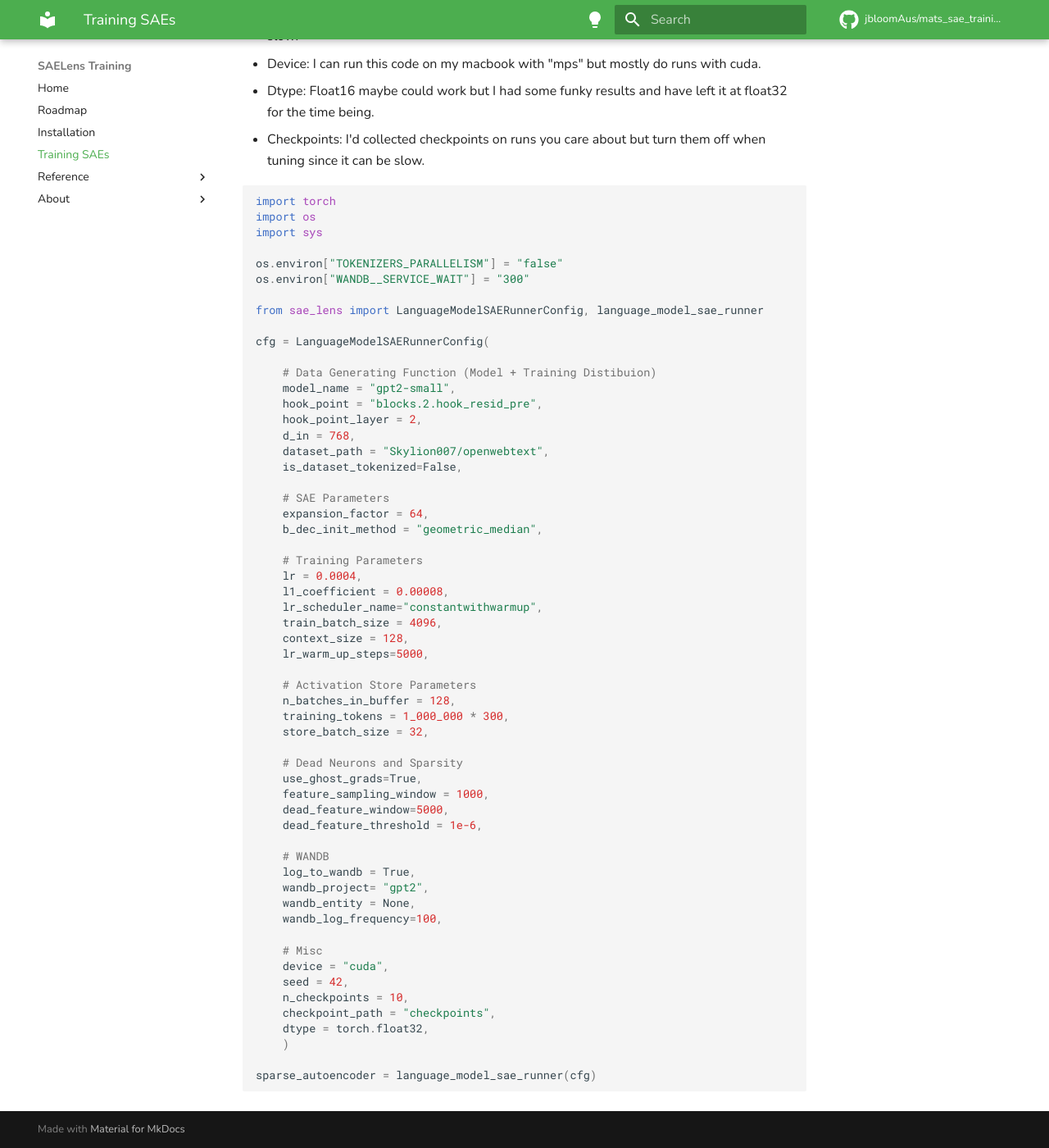
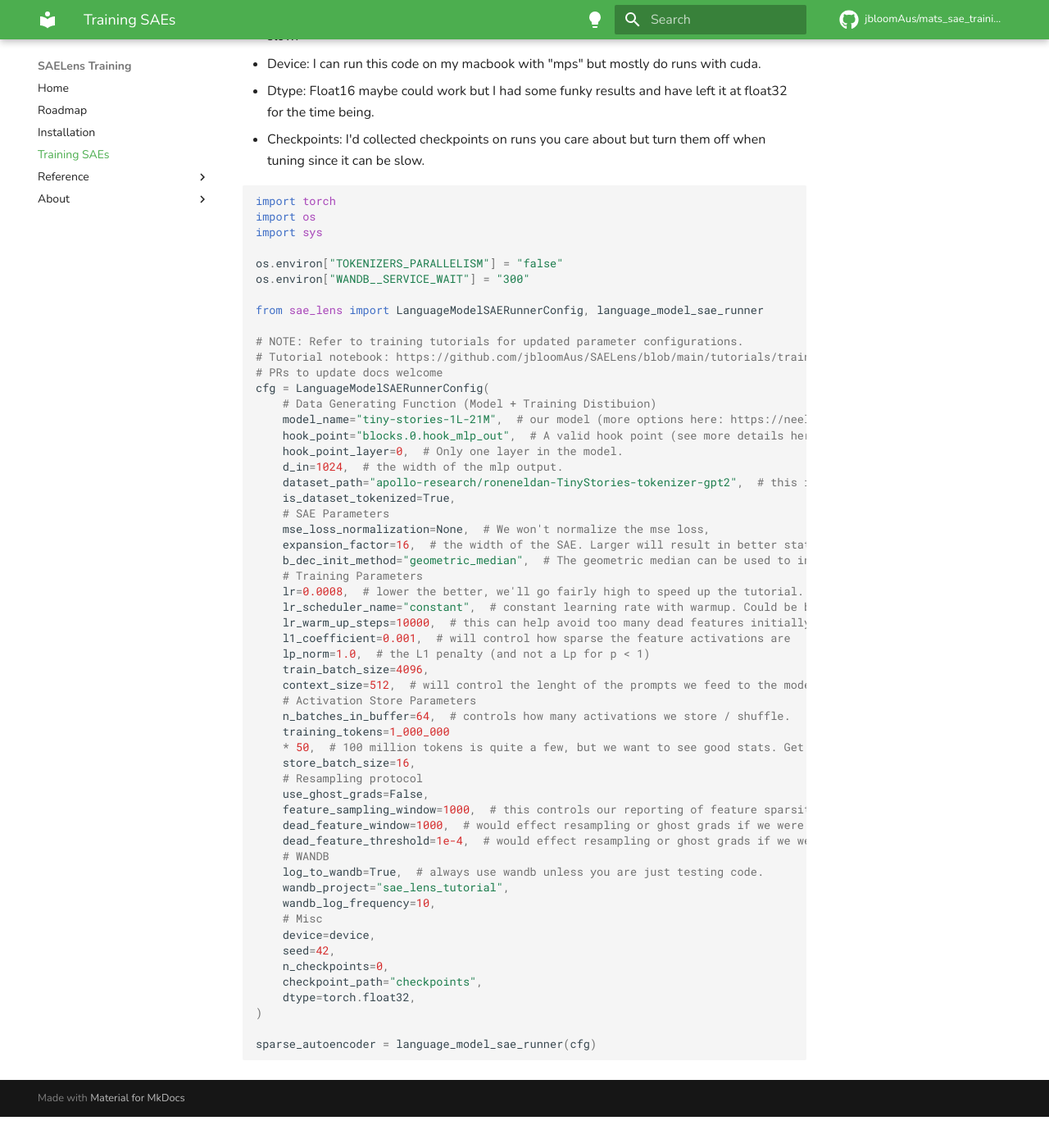
Before and after one commit to jbloomAus/SAELens, an MkDocs documentation site: the page built from docs/training_saes.md, in a window 1280 px wide and 1400 px high, scrolled down 1141 px. Shown: the whole window at 82% size. Built offline with MkDocs 1.6.1 and Material for MkDocs 9.7.7, drawn with Linux system fonts in a browser that asks for light colours; comment, search, counter and statistics services are not loaded; after the commit the page ends 2503 px from its top, so only the background shows below that.

Commit message:
chore: fix outdated lr_scheduler_name in docs (#109)
* chore: fix outdated lr_scheduler_name in docs

* add tutorial hparams

```diff
--- a/docs/training_saes.md
+++ b/docs/training_saes.md
@@ -25,52 +25,50 @@ os.environ["WANDB__SERVICE_WAIT"] = "300"
 
 from sae_lens import LanguageModelSAERunnerConfig, language_model_sae_runner
 
+# NOTE: Refer to training tutorials for updated parameter configurations.
+# Tutorial notebook: https://github.com/jbloomAus/SAELens/blob/main/tutorials/training_a_sparse_autoencoder.ipynb
+# PRs to update docs welcome
 cfg = LanguageModelSAERunnerConfig(
-
     # Data Generating Function (Model + Training Distibuion)
-    model_name = "gpt2-small",
-    hook_point = "blocks.2.hook_resid_pre",
-    hook_point_layer = 2,
-    d_in = 768,
-    dataset_path = "Skylion007/openwebtext",
-    is_dataset_tokenized=False,
-
+    model_name="tiny-stories-1L-21M",  # our model (more options here: https://neelnanda-io.github.io/TransformerLens/generated/model_properties_table.html)
+    hook_point="blocks.0.hook_mlp_out",  # A valid hook point (see more details here: https://neelnanda-io.github.io/TransformerLens/generated/demos/Main_Demo.html#Hook-Points)
+    hook_point_layer=0,  # Only one layer in the model.
+    d_in=1024,  # the width of the mlp output.
+    dataset_path="apollo-research/roneneldan-TinyStories-tokenizer-gpt2",  # this is a tokenized language dataset on Huggingface for the Tiny Stories corpus.
+    is_dataset_tokenized=True,
     # SAE Parameters
-    expansion_factor = 64,
-    b_dec_init_method = "geometric_median",
-
+    mse_loss_normalization=None,  # We won't normalize the mse loss,
+    expansion_factor=16,  # the width of the SAE. Larger will result in better stats but slower training.
+    b_dec_init_method="geometric_median",  # The geometric median can be used to initialize the decoder weights.
     # Training Parameters
-    lr = 0.0004,
-    l1_coefficient = 0.00008,
-    lr_scheduler_name="constantwithwarmup",
-    train_batch_size = 4096,
-    context_size = 128,
-    lr_warm_up_steps=5000,
-
+    lr=0.0008,  # lower the better, we'll go fairly high to speed up the tutorial.
+    lr_scheduler_name="constant",  # constant learning rate with warmup. Could be better schedules out there.
+    lr_warm_up_steps=10000,  # this can help avoid too many dead features initially.
+    l1_coefficient=0.001,  # will control how sparse the feature activations are
+    lp_norm=1.0,  # the L1 penalty (and not a Lp for p < 1)
+    train_batch_size=4096,
+    context_size=512,  # will control the lenght of the prompts we feed to the model. Larger is better but slower.
     # Activation Store Parameters
-    n_batches_in_buffer = 128,
-    training_tokens = 1_000_000 * 300,
-    store_batch_size = 32,
-
-    # Dead Neurons and Sparsity
-    use_ghost_grads=True,
-    feature_sampling_window = 1000,
-    dead_feature_window=5000,
-    dead_feature_threshold = 1e-6,
-
+    n_batches_in_buffer=64,  # controls how many activations we store / shuffle.
+    training_tokens=1_000_000
+    * 50,  # 100 million tokens is quite a few, but we want to see good stats. Get a coffee, come back.
+    store_batch_size=16,
+    # Resampling protocol
+    use_ghost_grads=False,
+    feature_sampling_window=1000,  # this controls our reporting of feature sparsity stats
+    dead_feature_window=1000,  # would effect resampling or ghost grads if we were using it.
+    dead_feature_threshold=1e-4,  # would effect resampling or ghost grads if we were using it.
     # WANDB
-    log_to_wandb = True,
-    wandb_project= "gpt2",
-    wandb_entity = None,
-    wandb_log_frequency=100,
-
+    log_to_wandb=True,  # always use wandb unless you are just testing code.
+    wandb_project="sae_lens_tutorial",
+    wandb_log_frequency=10,
     # Misc
-    device = "cuda",
-    seed = 42,
-    n_checkpoints = 10,
-    checkpoint_path = "checkpoints",
-    dtype = torch.float32,
-    )
+    device=device,
+    seed=42,
+    n_checkpoints=0,
+    checkpoint_path="checkpoints",
+    dtype=torch.float32,
+)
 
 sparse_autoencoder = language_model_sae_runner(cfg)
 
```
